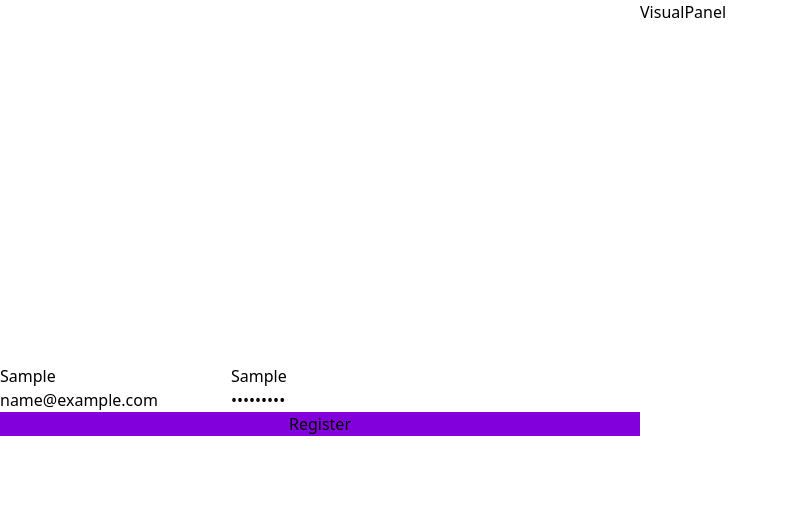
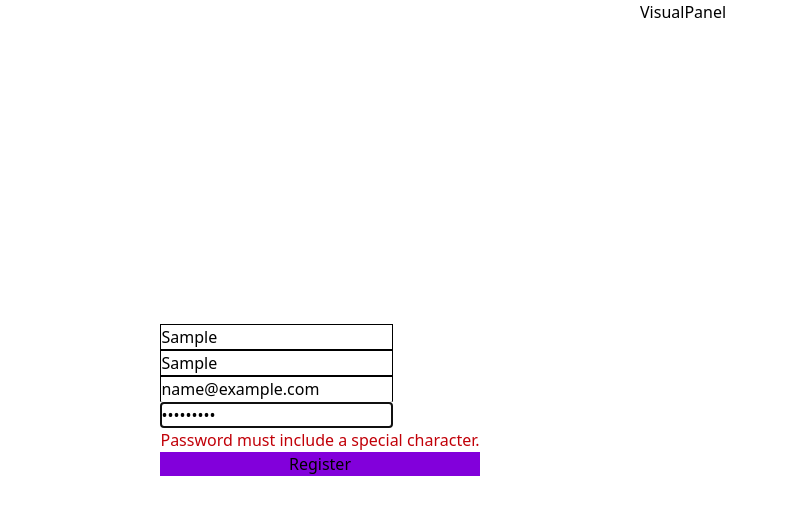
Before and after one commit to brolly301/project-management-saas, a React (Vite) app in the folder frontend/: page /register in a window 1280 px wide. Both pictures are taken after typing "Sample", "Sample", "name@example.com", "Sample123" into the empty fields and a click on the button "Register". Shown: the top 514 px of the page, without its empty margins (0-788 px from the left). Built offline with nearby package versions, Linux system fonts and the light colour scheme.

Commit message:
feat: implement validated register form

```diff
--- a/frontend/src/components/auth/RegisterForm.tsx
+++ b/frontend/src/components/auth/RegisterForm.tsx
@@ -1,14 +1,20 @@
 import Input from "../ui/Input";
 import Button from "../ui/Button";
 import { useForm } from "react-hook-form";
-import type { RegisterFormData } from "../../schemas/auth/register.schema";
+import {
+  registerSchema,
+  type RegisterFormData,
+} from "../../schemas/auth/register.schema";
+import { zodResolver } from "@hookform/resolvers/zod";
 
 export default function RegisterForm() {
   const {
     register,
     handleSubmit,
+
     formState: { errors, isSubmitting },
   } = useForm<RegisterFormData>({
+    resolver: zodResolver(registerSchema),
     defaultValues: {
       firstName: "",
       lastName: "",
@@ -17,7 +23,9 @@ export default function RegisterForm() {
     },
   });
 
-  const onSubmit = (data: RegisterFormData) => {
+  const onSubmit = async (data: RegisterFormData) => {
+    await new Promise((resolve) => setTimeout(resolve, 2000));
+
     console.log(data);
   };
 
@@ -27,24 +35,28 @@ export default function RegisterForm() {
         type="text"
         autoComplete="given-name"
         placeholder={"First Name"}
+        error={errors.firstName?.message}
         {...register("firstName")}
       />
       <Input
         type="text"
         autoComplete="family-name"
         placeholder={"Last Name"}
+        error={errors.lastName?.message}
         {...register("lastName")}
       />
       <Input
         type="email"
         autoComplete="email"
         placeholder={"Email"}
+        error={errors.email?.message}
         {...register("email")}
       />
       <Input
         type="password"
         autoComplete="new-password"
         placeholder={"Password"}
+        error={errors.password?.message}
         {...register("password")}
       />
       <Button type={"submit"} disabled={isSubmitting}>
--- a/frontend/src/components/ui/Input.tsx
+++ b/frontend/src/components/ui/Input.tsx
@@ -1,10 +1,17 @@
 import { forwardRef, type ComponentPropsWithoutRef } from "react";
 
-type InputProps = ComponentPropsWithoutRef<"input">;
+type InputProps = ComponentPropsWithoutRef<"input"> & { error?: string };
 
-const Input = forwardRef<HTMLInputElement, InputProps>((props, ref) => {
-  return <input ref={ref} {...props} />;
-});
+const Input = forwardRef<HTMLInputElement, InputProps>(
+  ({ error, ...inputProps }, ref) => {
+    return (
+      <div>
+        <input className="border border-black" ref={ref} {...inputProps} />
+        {error ? <div className="text-red-700">{error}</div> : null}
+      </div>
+    );
+  },
+);
 
 Input.displayName = "Input";
 
```
